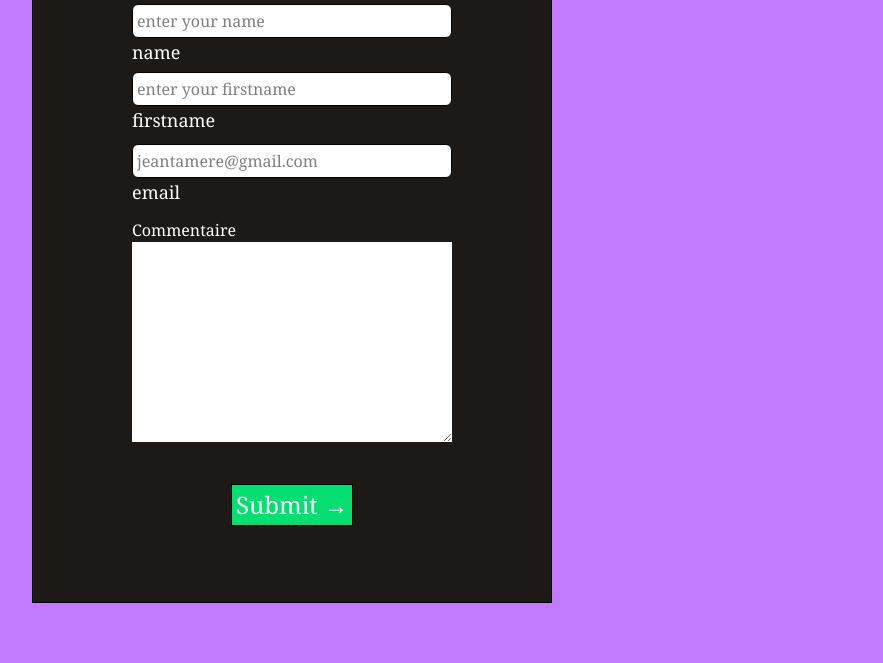
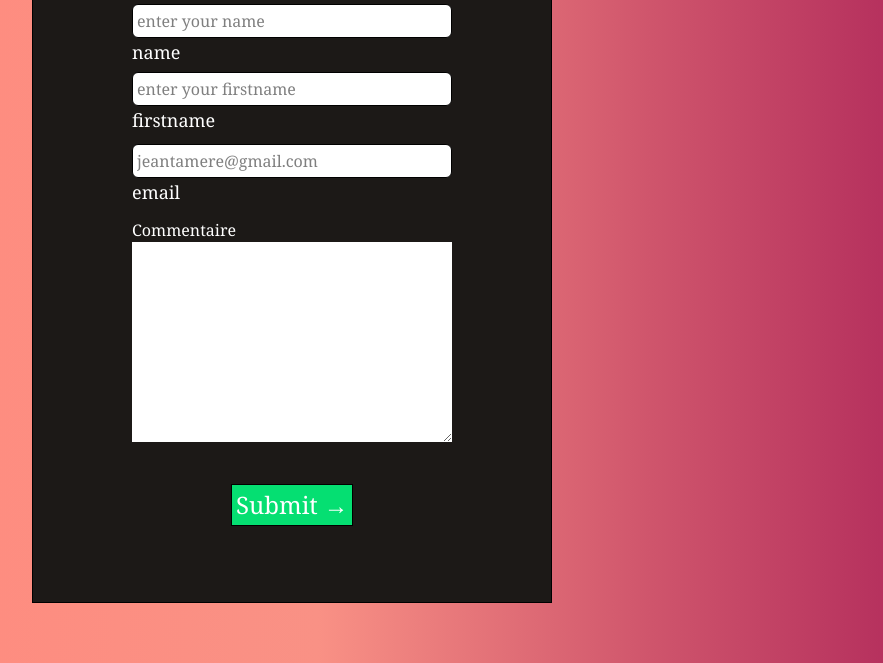
Before and after one commit to PxMach/Form, a website built with Vite: page index.html in a window 1280 px wide. Shown: the part 137-800 px from the top of the page, without its empty margins (348-1231 px from the left). Built offline with nearby package versions, Linux system fonts and the light colour scheme.

Commit message:
Add gradient background in style.css and remove purple background

```diff
--- a/index.html
+++ b/index.html
@@ -10,9 +10,7 @@
     <title>Formulaire</title>
   </head>
   <body>
-    <div
-      class="flex justify-center items-center w-screen h-screen bg-purple-400 font-serif"
-    >
+    <div class="flex justify-center items-center w-screen h-screen font-serif">
       <form
         action=""
         class="relative bg-stone-900 border-1 h-170 w-130 flex flex-col justify-center items-center text-center"
@@ -20,7 +18,7 @@
         <h1 class="absolute top-4 text-4xl text-white">Formulaire</h1>
         <div class="absolute top-20 flex flex-col">
           <input
-            class="bg-white border-1 rounded-md p-1 w-80 focus:outline-2 focus:outline-offset-2 focus:outline-red-500 "
+            class="bg-white border-1 rounded-md p-1 w-80 focus:outline-2 focus:outline-offset-2 focus:outline-red-500"
             type="text"
             name="name"
             placeholder="enter your name"
@@ -63,7 +61,9 @@
             id="message"
           ></textarea>
         </div>
-        <div class="absolute bottom-19 bg-green-400 text-2xl border p-1 hover:bg-green-600">
+        <div
+          class="absolute bottom-19 bg-green-400 text-2xl border p-1 hover:bg-green-600"
+        >
           <button class="text-white cursor-pointer">Submit →</button>
         </div>
       </form>
--- a/src/style.css
+++ b/src/style.css
@@ -1 +1,15 @@
 @import "tailwindcss";
+
+@layer {
+  html {
+    background-image: linear-gradient(
+      to right,
+      #ff8177 0%,
+      #ff867a 0%,
+      #ff8c7f 21%,
+      #f99185 52%,
+      #cf556c 78%,
+      #b12a5b 100%
+    );
+  }
+}
```
